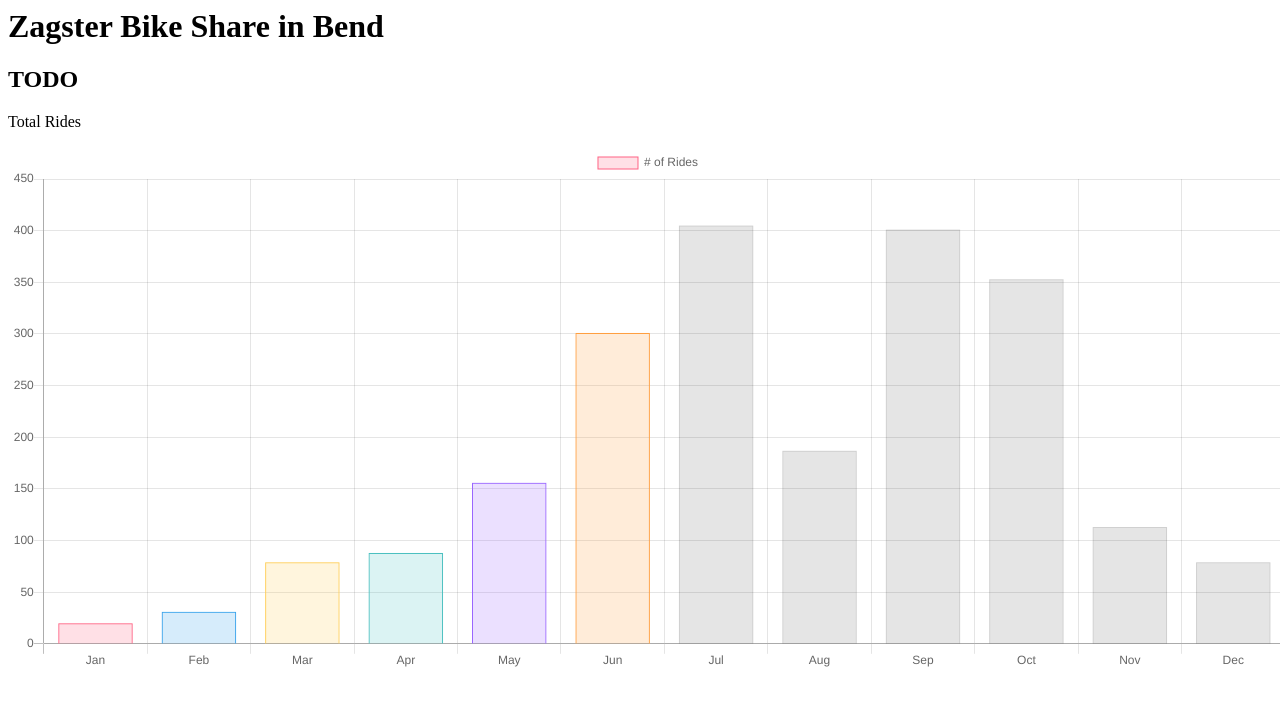
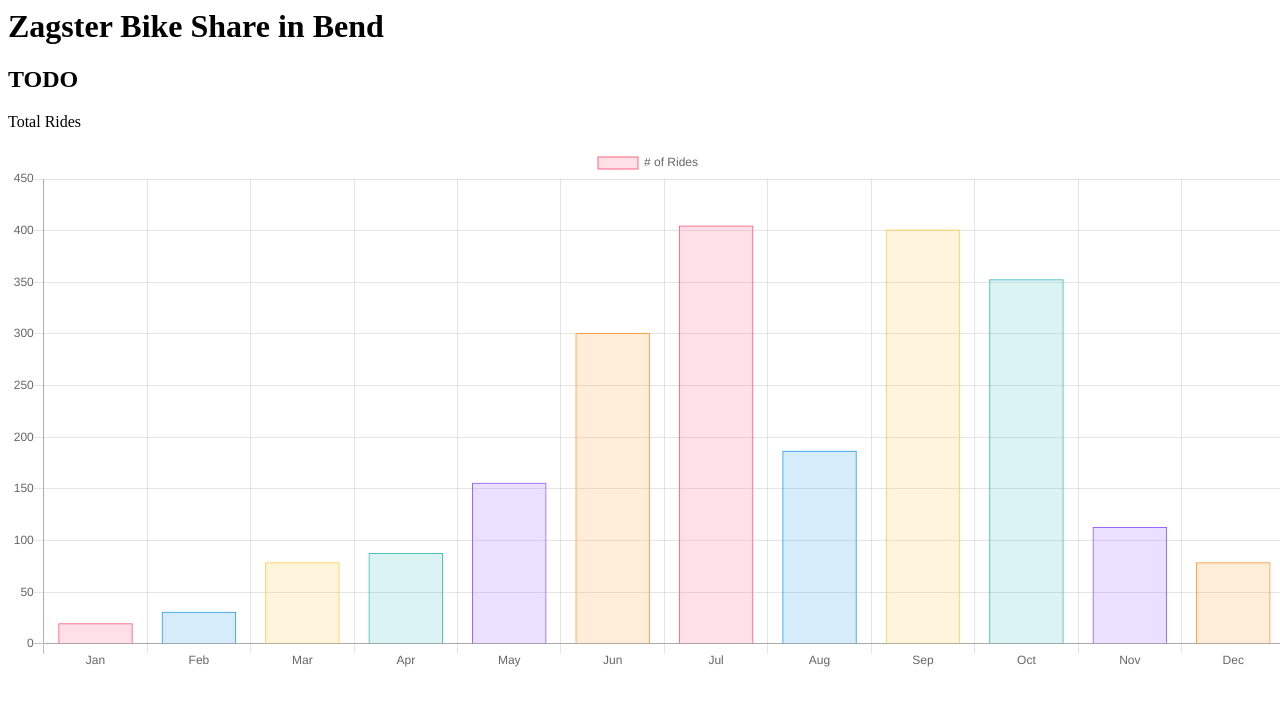
Before and after one commit to Natemock/zagster-client, a plain HTML site: page index.html in a window 1280 px wide. Drawn offline with nearby package versions, Linux system fonts and the light colour scheme; no server answers.

Commit message:
border color

```diff
--- a/index.html
+++ b/index.html
@@ -33,9 +33,21 @@ var myChart = new Chart(ctx, {
                 'rgba(255, 206, 86, 0.2)',
                 'rgba(75, 192, 192, 0.2)',
                 'rgba(153, 102, 255, 0.2)',
+                'rgba(255, 159, 64, 0.2)',
+                'rgba(255, 99, 132, 0.2)',
+                'rgba(54, 162, 235, 0.2)',
+                'rgba(255, 206, 86, 0.2)',
+                'rgba(75, 192, 192, 0.2)',
+                'rgba(153, 102, 255, 0.2)',
                 'rgba(255, 159, 64, 0.2)'
             ],
             borderColor: [
+                'rgba(255,99,132,1)',
+                'rgba(54, 162, 235, 1)',
+                'rgba(255, 206, 86, 1)',
+                'rgba(75, 192, 192, 1)',
+                'rgba(153, 102, 255, 1)',
+                'rgba(255, 159, 64, 1)',
                 'rgba(255,99,132,1)',
                 'rgba(54, 162, 235, 1)',
                 'rgba(255, 206, 86, 1)',
```
